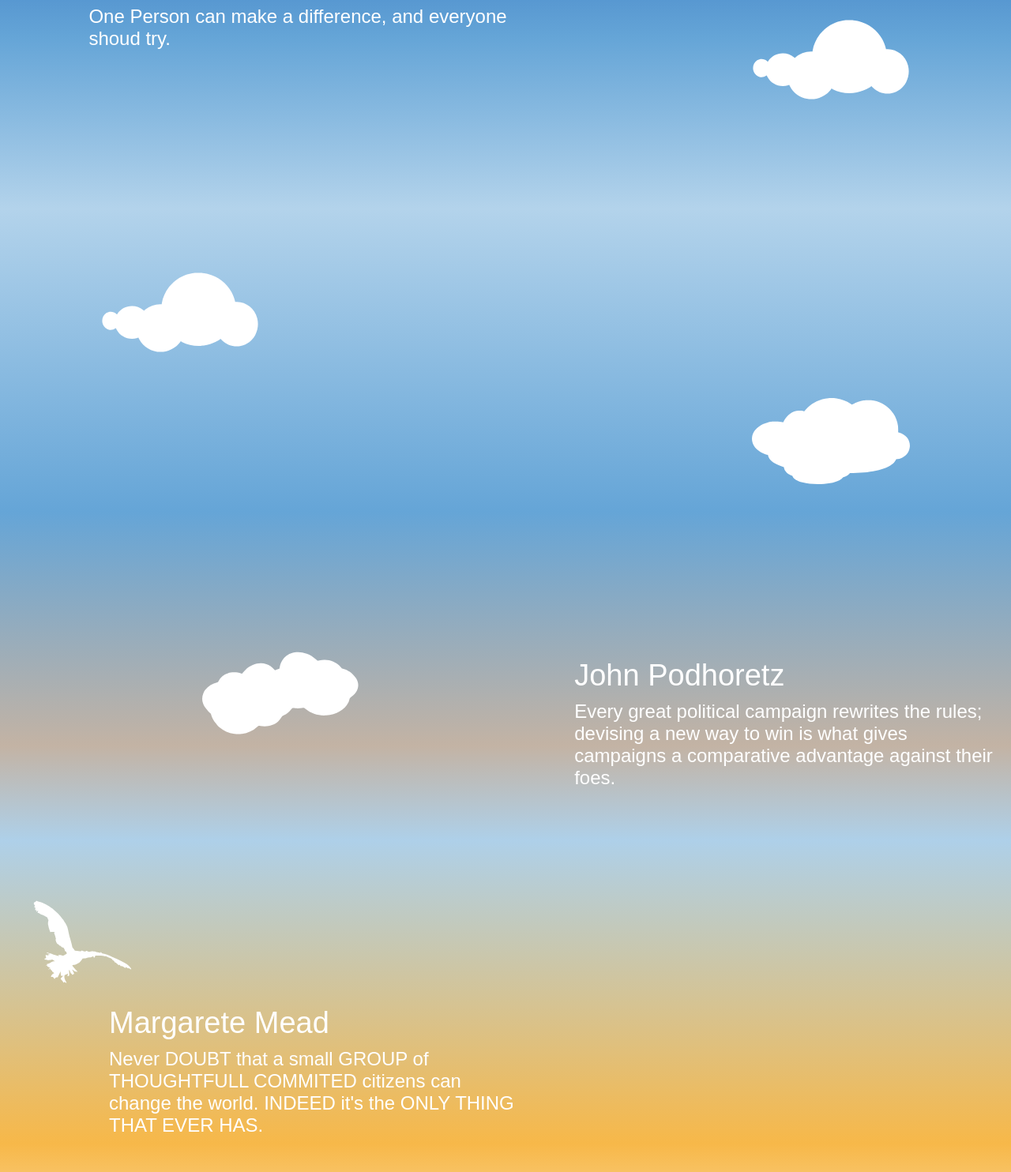
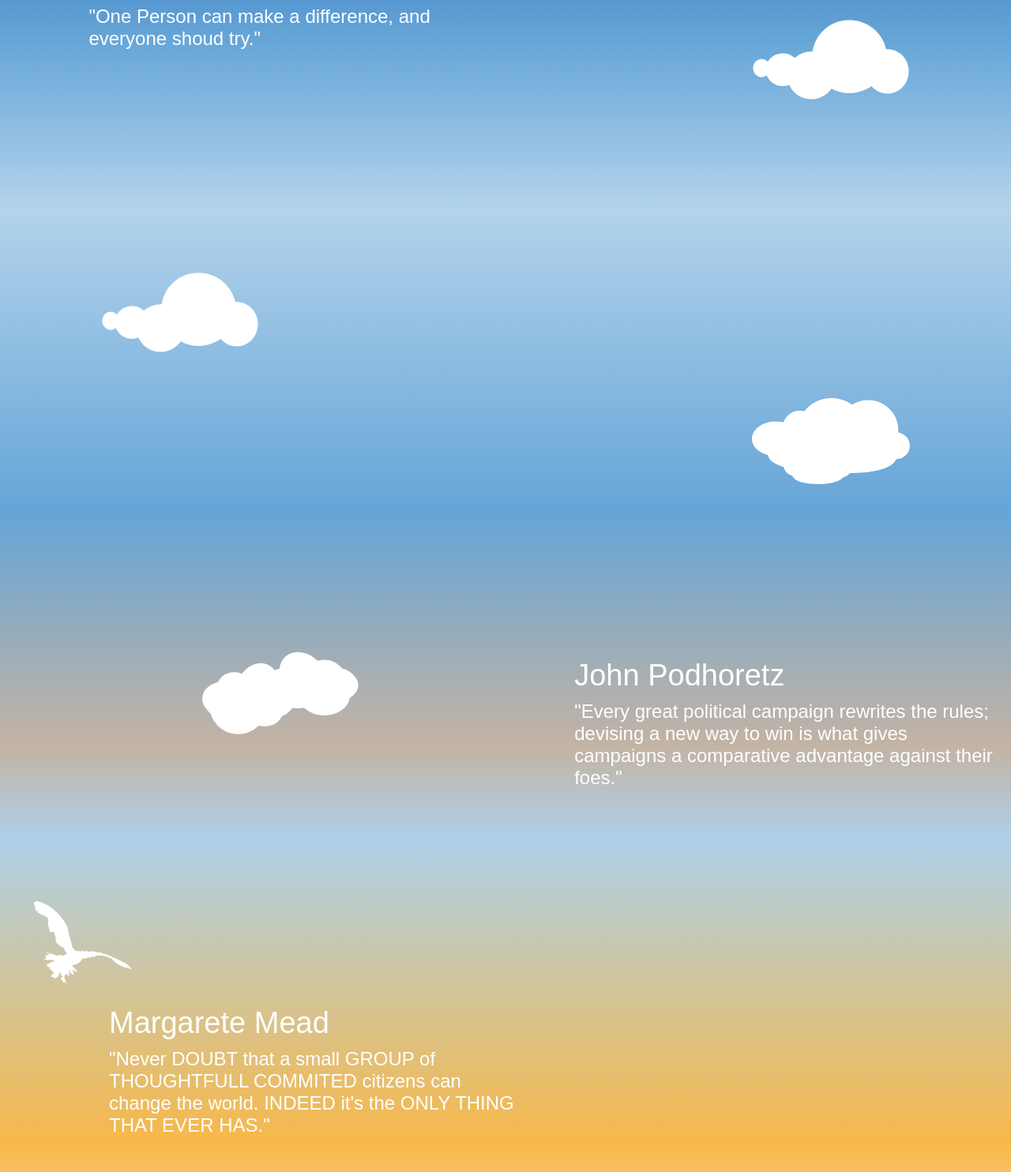
Before and after one commit to jhonorlan/-activity-2-creating-pallax-website, a plain HTML site: page index.html in a window 1280 px wide. Shown: the part 536-2020 px from the top of the page at 79% size. Drawn offline with Linux system fonts and the light colour scheme.

Commit message:
update-nanaman

```diff
--- a/assets/javascript/script.js
+++ b/assets/javascript/script.js
@@ -8,18 +8,6 @@ function animate() {
 	const PERCENT = (SCROLLTOP / SCROLLHEIGHT) * 100;
 	const per = parseInt(BALLOON.style.left);
 	BALLOON.style.top = `${PERCENT / 2.05}%`;
-
-	var st = window.pageYOffset || document.documentElement.scrollTop; // Credits: "https://github.com/qeremy/so/blob/master/so.dom.js#L426"
-	if (st > lastScrollTop) {
-		// downscroll code
-
-		console.log("down");
-	} else {
-		// upscroll code
-		console.log("up");
-	}
-
-	lastScrollTop = st <= 0 ? 0 : st; // For Mobile or negative scrolling
 }
 
 addEventListener("scroll", animate);
--- a/index.html
+++ b/index.html
@@ -22,7 +22,7 @@
 				<div class="header"><span>John P. Kennedy</span></div>
 				<div class="body">
 					<p class="large">
-						One Person can make a difference, and everyone shoud try.
+						"One Person can make a difference, and everyone shoud try."
 					</p>
 				</div>
 			</div>
@@ -36,9 +36,9 @@
 				<div class="header"><span>John Podhoretz</span></div>
 				<div class="body">
 					<p>
-						Every great political campaign rewrites the rules; devising a new
+						"Every great political campaign rewrites the rules; devising a new
 						way to win is what gives campaigns a comparative advantage against
-						their foes.
+						their foes."
 					</p>
 				</div>
 			</div>
@@ -49,8 +49,8 @@
 				<div class="header"><span>Margarete Mead</span></div>
 				<div class="body">
 					<p>
-						Never DOUBT that a small GROUP of THOUGHTFULL COMMITED citizens can
-						change the world. INDEED it's the ONLY THING THAT EVER HAS.
+						"Never DOUBT that a small GROUP of THOUGHTFULL COMMITED citizens can
+						change the world. INDEED it's the ONLY THING THAT EVER HAS."
 					</p>
 				</div>
 			</div>
```
Also changed, not shown: assets/css/style.css (+9 -0 lines).
